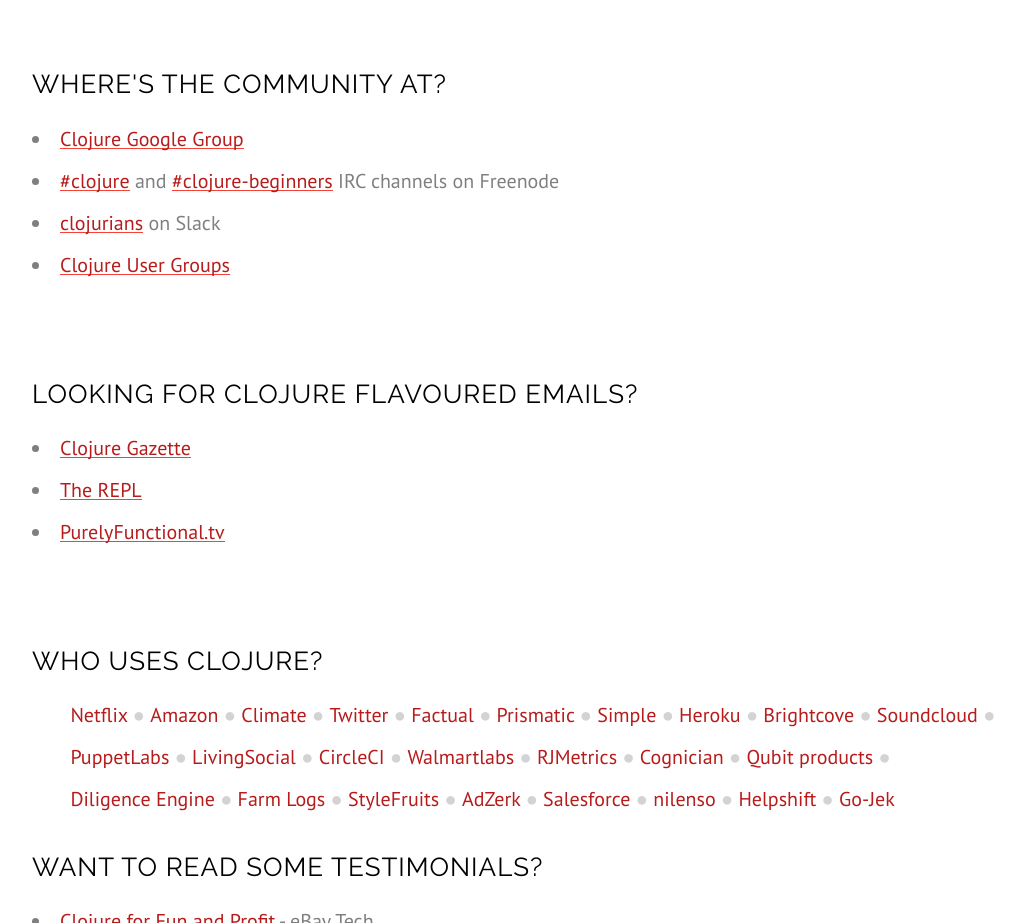
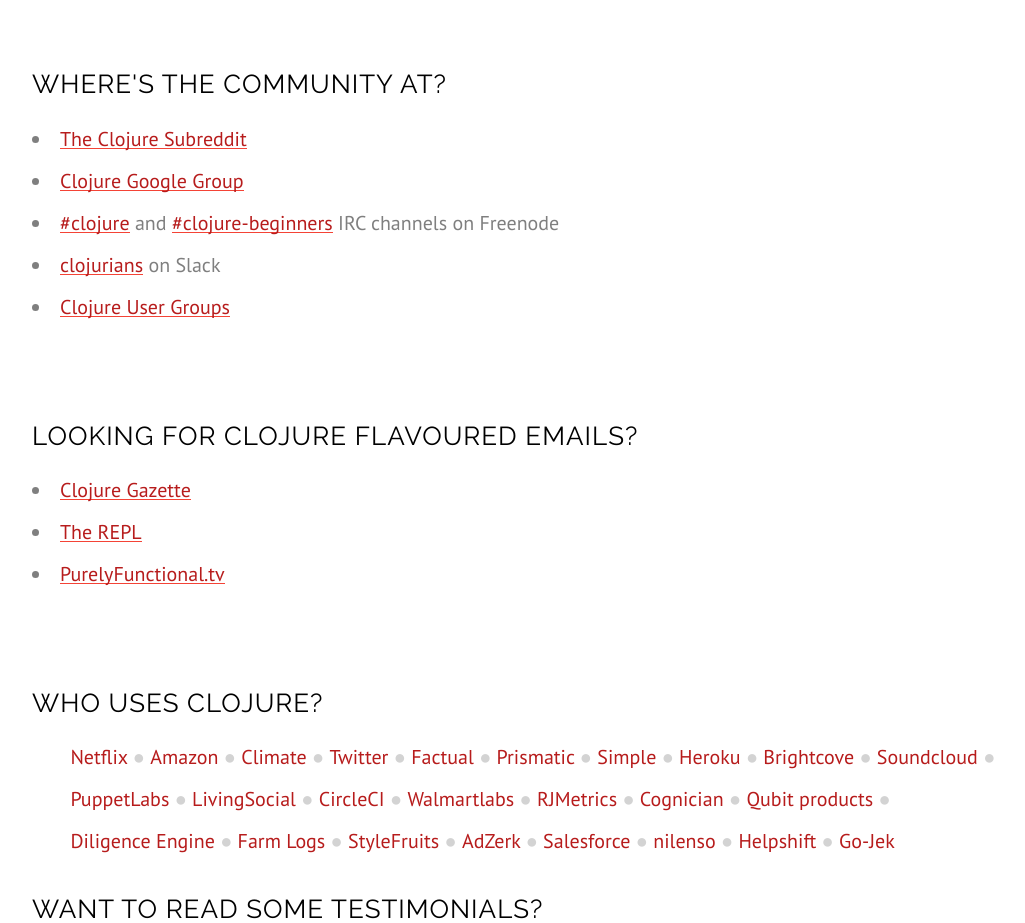
Before and after one commit to kirang89/clojure-newbie-guide, a plain HTML site: page index.html in a window 1280 px wide. Shown: the part 4900-5823 px from the top of the page, without its empty margins (128-1153 px from the left). Drawn offline with Linux system fonts and the light colour scheme; a web font is replaced by a local one.

Commit message:
Add the Clojure subreddit

```diff
--- a/index.html
+++ b/index.html
@@ -187,6 +187,7 @@
 
       <h4>Where's the community at?</h4>
       <ul>
+        <li><a href="https://www.reddit.com/r/Clojure/">The Clojure Subreddit</a></li>
         <li><a href="https://groups.google.com/forum/#!forum/clojure">Clojure Google Group</a></li>
         <li><a href="https://irc.lc/freenode/clojure/irctc">#clojure</a> and <a href="https://irc.lc/freenode/clojure-beginners/irctc">#clojure-beginners</a> IRC channels on Freenode</li>
         <li><a href="http://clojurians.net/">clojurians</a> on Slack</li>
```
